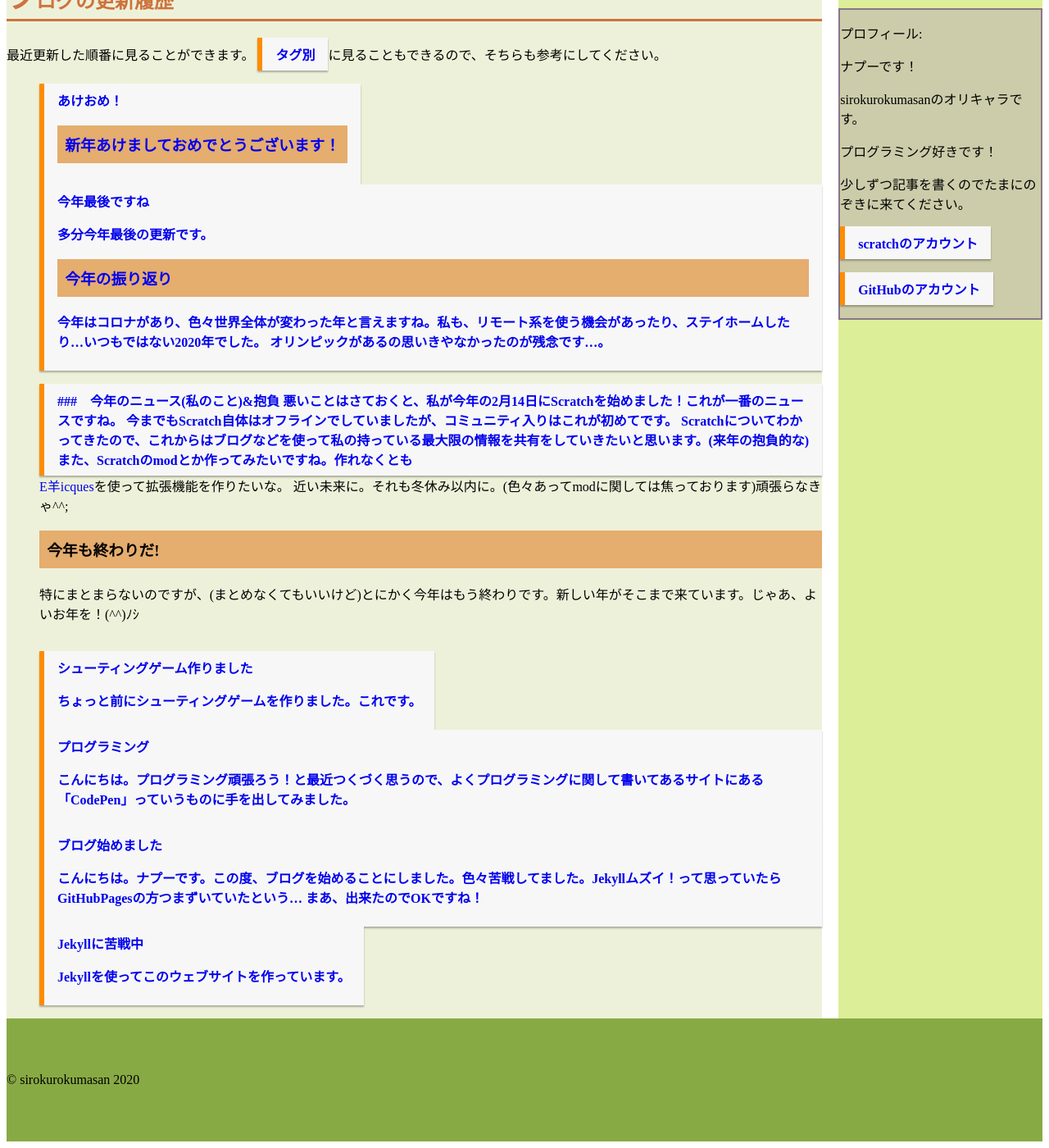
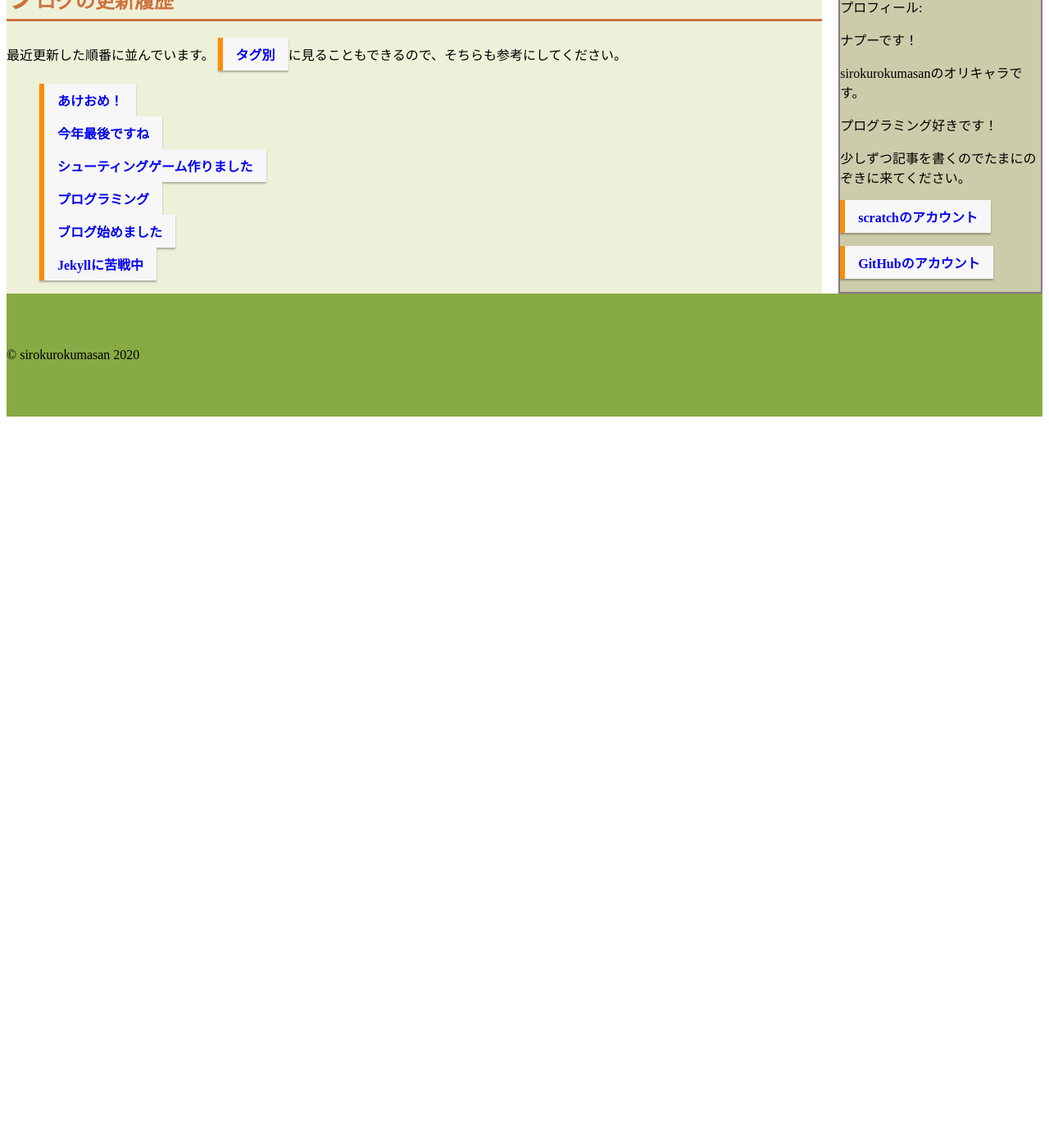
Before and after one commit to sirokurokumasan/sirokurokumasan.github.io, a Jekyll site: the page built from blog.md, in a window 1280 px wide and 1400 px high, scrolled down 211 px. Shown: the whole window at 82% size. Built offline with Jekyll 4.4.1, drawn with Linux system fonts in a browser that asks for light colours; after the commit the page ends 900 px from its top, so only the background shows below that.

Commit message:
Update blog.md

```diff
--- a/blog.md
+++ b/blog.md
@@ -2,14 +2,13 @@
 layout: default
 title: ブログの更新履歴
 ---
-最近更新した順番に見ることができます。
+最近更新した順番に並んでいます。
 <a href="staff.html" class="btn">タグ別</a>に見ることもできるので、そちらも参考にしてください。
 
 <ul style="list-style: none;">
   {% for post in site.posts %}
     <li>
       <a href="{{ post.url }}" class="btn">{{ post.title }}
-      {{ post.excerpt }}
       </a><br>
     </li>
   {% endfor %}
```
